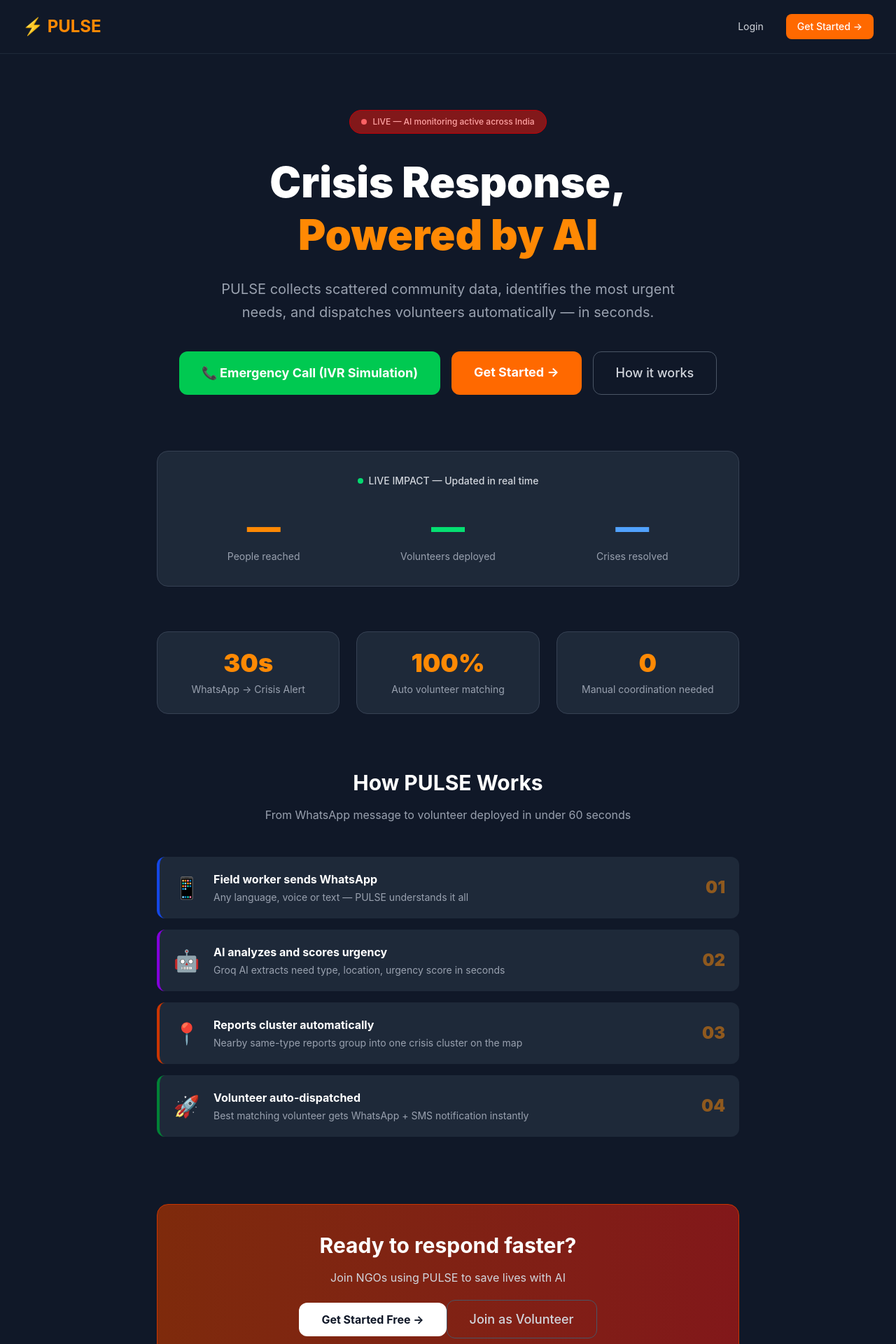
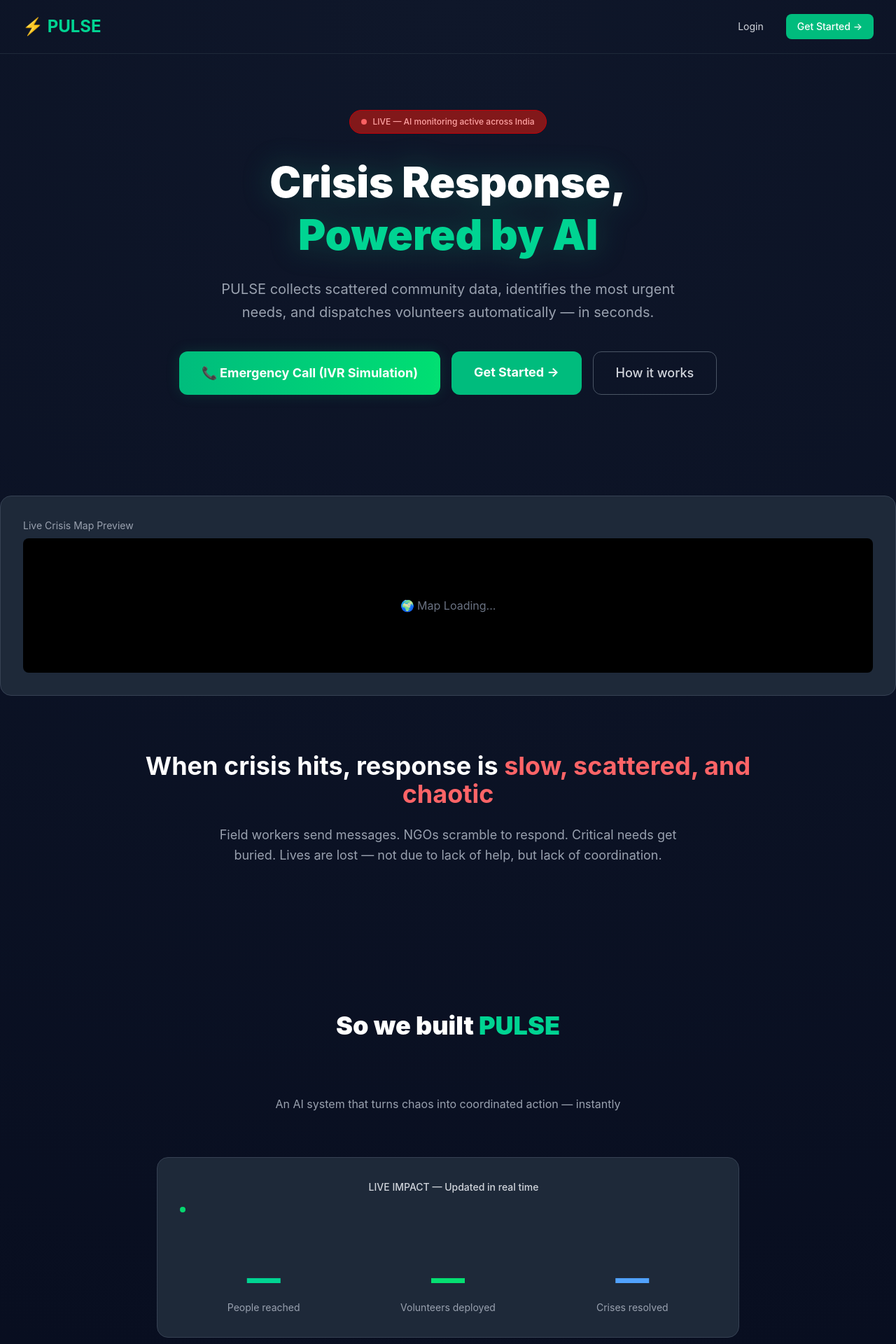
Before and after one commit to umaima06/Pulse, a React app in the folder frontend/: page / in a window 1280 px wide. Shown: the top 1920 px of the page at 70% size. Built offline with nearby package versions, Linux system fonts and the light colour scheme; the HTML template or start-up script is replaced by a standard one.

Commit message:
improving the UI of the website..(halfway there)

```diff
--- a/frontend/package.json
+++ b/frontend/package.json
@@ -15,18 +15,20 @@
     "firebase": "^12.11.0",
     "react": "^19.2.4",
     "react-dom": "^19.2.4",
-    "react-router-dom": "^6.30.3",
-    "tailwindcss": "^4.2.2"
+    "react-router-dom": "^6.30.3"
   },
   "devDependencies": {
     "@eslint/js": "^9.39.4",
     "@types/react": "^19.2.14",
     "@types/react-dom": "^19.2.3",
     "@vitejs/plugin-react": "^6.0.1",
+    "autoprefixer": "^10.4.27",
     "eslint": "^9.39.4",
     "eslint-plugin-react-hooks": "^7.0.1",
     "eslint-plugin-react-refresh": "^0.5.2",
     "globals": "^17.4.0",
+    "postcss": "^8.5.9",
+    "tailwindcss": "^4.2.2",
     "vite": "^8.0.1"
   }
 }
--- a/frontend/src/components/Navbar.jsx
+++ b/frontend/src/components/Navbar.jsx
@@ -27,7 +27,7 @@ function Navbar() {
   }
 
   return (
-    <div className="bg-gray-800 px-6 py-4 flex items-center justify-between border-b border-gray-700">
+    <div className="bg-black/40 backdrop-blur-lg border-b border-white/10 px-6 py-4 flex items-center justify-between border-b border-gray-700">
       <Link to="/" className="text-2xl font-bold text-orange-400">⚡ PULSE</Link>
       <div className="flex gap-4 overflow-x-auto items-center">
         {links.map(link => (
--- a/frontend/src/index.css
+++ b/frontend/src/index.css
@@ -5,6 +5,26 @@
   100% { transform: scale(2.5); opacity: 0; }
 }
 
+@keyframes fadeIn {
+  from { opacity: 0; transform: translateY(10px); }
+  to { opacity: 1; transform: translateY(0); }
+}
+
+.animate-fadeIn {
+  animation: fadeIn 0.8s ease forwards;
+}
+
+.shadow-glow {
+  box-shadow: 0 0 20px rgba(16, 185, 129, 0.15);
+}
+
 .pulse-ring {
   animation: pulse-ring 1.5s ease-out infinite;
 }
+
+:root {
+  --pulse-emerald: #10b981;
+  --pulse-emerald-dark: #059669;
+  --pulse-red: #ef4444;
+  --pulse-bg: #0b0f14;
+}
--- a/frontend/src/pages/Landing.jsx
+++ b/frontend/src/pages/Landing.jsx
@@ -24,27 +24,27 @@ function Landing() {
   }, [])
 
   return (
-    <div className="min-h-screen bg-gray-900 text-white">
+    <div className="min-h-screen bg-[radial-gradient(circle_at_top,_#0f172a,_#020617)] text-white">
 
       {/* Navbar */}
       <div className="flex items-center justify-between px-8 py-5 border-b border-gray-800">
-        <h1 className="text-2xl font-bold text-orange-400">⚡ PULSE</h1>
+        <h1 className="text-2xl font-bold text-emerald-400">⚡ PULSE</h1>
         <div className="flex gap-4">
           <Link to="/get-started" className="text-gray-300 hover:text-white text-sm px-4 py-2 transition-colors">Login</Link>
-          <Link to="/get-started" className="bg-orange-500 hover:bg-orange-600 text-white text-sm px-4 py-2 rounded-lg font-medium transition-all">Get Started →</Link>
+          <Link to="/get-started" className="bg-emerald-500 hover:bg-emerald-600 text-white text-sm px-4 py-2 rounded-lg font-medium transition-all">Get Started →</Link>
         </div>
       </div>
 
       {/* Hero */}
-      <div className="max-w-5xl mx-auto px-8 py-20 text-center">
+      <div className="max-w-5xl mx-auto px-8 py-20 text-center animate-fadeIn">
         <div className="inline-flex items-center gap-2 bg-red-900 bg-opacity-50 border border-red-700 text-red-300 text-xs px-4 py-2 rounded-full mb-8 font-medium">
           <span className="w-2 h-2 bg-red-400 rounded-full animate-pulse inline-block"></span>
           LIVE — AI monitoring active across India
         </div>
 
-        <h2 className="text-5xl md:text-6xl font-black mb-6 leading-tight">
+        <h2 className="text-5xl md:text-6xl font-black mb-6 leading-tight drop-shadow-[0_0_20px_rgba(16,185,129,0.3)]">
           Crisis Response,<br />
-          <span className="text-orange-400">Powered by AI</span>
+          <span className="text-emerald-400">Powered by AI</span>
         </h2>
 
         <p className="text-gray-400 text-lg md:text-xl mb-10 max-w-2xl mx-auto leading-relaxed">
@@ -56,12 +56,12 @@ function Landing() {
 
           <button
             onClick={startCall}
-            className="bg-green-500 hover:bg-green-600 text-white font-bold px-8 py-4 rounded-xl text-lg transition-all transform hover:scale-105"
+            className="bg-gradient-to-r from-emerald-500 to-green-400 hover:from-emerald-600 hover:to-green-500 shadow-glow text-white font-bold px-8 py-4 rounded-xl text-lg transition-all transform hover:scale-105"
           >
             📞 Emergency Call (IVR Simulation)
           </button>
 
-          <Link to="/get-started" className="bg-orange-500 hover:bg-orange-600 text-white font-bold px-8 py-4 rounded-xl text-lg transition-all transform hover:scale-105">
+          <Link to="/get-started" className="bg-emerald-500 hover:bg-emerald-600 text-white font-bold px-8 py-4 rounded-xl text-lg transition-all transform hover:scale-105">
           Get Started →
           </Link>
 
@@ -71,17 +71,52 @@ function Landing() {
         </div>
       </div>
 
+      <div className="mt-16 relative">
+        <div className="bg-gray-800 border border-gray-700 rounded-2xl p-8 hover:scale-[1.01] transition-all duration-300">
+          <p className="text-sm text-gray-400 mb-2">Live Crisis Map Preview</p>
+          <div className="h-48 bg-black rounded-lg flex items-center justify-center text-gray-500">
+            🌍 Map Loading...
+          </div>
+        </div>
+      </div>
+
+      <div className="max-w-5xl mx-auto px-8 py-20 text-center animate-fadeIn">
+        <h3 className="text-3xl md:text-4xl font-bold mb-6">
+          When crisis hits, response is
+          <span className="text-red-400"> slow, scattered, and chaotic</span>
+        </h3>
+
+        <p className="text-gray-400 max-w-2xl mx-auto text-lg leading-relaxed">
+          Field workers send messages. NGOs scramble to respond.
+          Critical needs get buried. Lives are lost — not due to lack of help,
+          but lack of coordination.
+        </p>
+      </div>
+
+      <div className="text-center py-16 animate-fadeIn">
+        <h3 className="text-4xl font-black">
+          <div className="text-center py-16 animate-fadeIn">
+            So we built <span className="text-emerald-400">PULSE</span>
+          </div>
+        </h3>
+        <p className="text-gray-400 mt-4">
+          An AI system that turns chaos into coordinated action — instantly
+        </p>
+      </div>
+
       {/* Live Impact Counter */}
       <div className="max-w-4xl mx-auto px-8 pb-16">
-        <div className="bg-gray-800 border border-gray-700 rounded-2xl p-8">
+        <div className="bg-gray-800 border border-gray-700 rounded-2xl p-8 hover:scale-[1.01] transition-all duration-300">
           <div className="flex items-center justify-center gap-2 mb-8">
             <span className="w-2 h-2 bg-green-400 rounded-full animate-pulse"></span>
-            <p className="text-gray-300 text-sm font-medium">LIVE IMPACT — Updated in real time</p>
+            <div className="max-w-4xl mx-auto px-8 pb-16 animate-fadeIn">
+              <p className="text-gray-300 text-sm font-medium">LIVE IMPACT — Updated in real time</p>
+            </div>
           </div>
 
           <div className="grid grid-cols-1 sm:grid-cols-3 gap-6 text-center">
             <div>
-              <p className="text-5xl font-black text-orange-400">
+              <p className="text-5xl font-black text-emerald-400">
                 {stats ? ((stats.reports?.total_affected ?? 0)).toLocaleString() : '—'}
               </p>
               <p className="text-gray-400 mt-2 text-sm">People reached</p>
@@ -112,8 +147,8 @@ function Landing() {
             { value: '100%', label: 'Auto volunteer matching' },
             { value: '0', label: 'Manual coordination needed' },
           ].map(stat => (
-            <div key={stat.label} className="bg-gray-800 hover:bg-gray-750 rounded-2xl p-6 text-center border border-gray-700 hover:border-orange-500 transition-all">
-              <p className="text-4xl font-black text-orange-400">{stat.value}</p>
+            <div key={stat.label} className="bg-gray-800 hover:bg-gray-750 rounded-2xl p-6 text-center border border-gray-700 hover:border-orange-500 transition-all duration-300 hover:scale-[1.02]">
+              <p className="text-4xl font-black text-emerald-400">{stat.value}</p>
               <p className="text-gray-400 mt-2 text-sm">{stat.label}</p>
             </div>
           ))}
@@ -121,24 +156,44 @@ function Landing() {
       </div>
 
       {/* How it works */}
-      <div id="how" className="max-w-4xl mx-auto px-8 pb-24">
+      <div id="how" className="max-w-4xl mx-auto px-8 pb-24 animate-fadeIn">
         <h3 className="text-3xl font-bold text-center mb-4">How PULSE Works</h3>
         <p className="text-gray-400 text-center mb-12">From WhatsApp message to volunteer deployed in under 60 seconds</p>
 
-        <div className="grid grid-cols-1 gap-4">
+        <div className="space-y-6">
           {[
             { step: '01', title: 'Field worker sends WhatsApp', desc: 'Any language, voice or text — PULSE understands it all', icon: '📱', color: 'border-blue-700' },
             { step: '02', title: 'AI analyzes and scores urgency', desc: 'Groq AI extracts need type, location, urgency score in seconds', icon: '🤖', color: 'border-purple-700' },
             { step: '03', title: 'Reports cluster automatically', desc: 'Nearby same-type reports group into one crisis cluster on the map', icon: '📍', color: 'border-orange-700' },
             { step: '04', title: 'Volunteer auto-dispatched', desc: 'Best matching volunteer gets WhatsApp + SMS notification instantly', icon: '🚀', color: 'border-green-700' },
           ].map(item => (
-            <div key={item.step} className={"bg-gray-800 rounded-xl p-5 flex items-center gap-5 border-l-4 " + item.color}>
-              <span className="text-3xl">{item.icon}</span>
-              <div className="flex-1">
-                <p className="text-white font-bold">{item.title}</p>
-                <p className="text-gray-400 text-sm mt-1">{item.desc}</p>
+            <div key={item.step} className={"relative bg-gray-800 rounded-xl p-5 flex items-center gap-5 border-l-4 " + item.color + " hover:scale-[1.02] transition-all duration-300"}>
+              {/* 🔥 vertical pipeline line */}
+              <div className="absolute left-6 top-0 bottom-0 w-px bg-gray-700"></div>
+              <div className={"bg-gray-800 rounded-xl p-5 flex items-center gap-5 border-l-4 transition-all duration-300 hover:scale-[1.02] " + item.color}>
+                <span className="text-3xl">{item.icon}</span>
+                <div className="flex-1">
+                  <p className="text-white font-bold">{item.title}</p>
+                  <p className="text-gray-400 text-sm mt-1">{item.desc}</p>
+                </div>
+                <span className="text-emerald-400 font-black text-2xl opacity-50">{item.step}</span>
               </div>
-              <span className="text-orange-400 font-black text-2xl opacity-50">{item.step}</span>
+            </div>
+          ))}
+        </div>
+      </div>
+
+      <div className="max-w-5xl mx-auto px-8 py-20 animate-fadeIn">
+        <h3 className="text-3xl font-bold text-center mb-12">Why PULSE is different</h3>
+        <div className="grid md:grid-cols-3 gap-6">
+          {[
+            {title: "AI-first",desc: "Understands natural language, urgency, and location instantly"},
+            {title: "Real-time", desc: "No dashboards to refresh — everything updates live"},
+            {title: "Zero coordination", desc: "Volunteers are matched and deployed automatically"}
+          ].map(item => (
+            <div className="bg-gray-800 border border-gray-700 rounded-2xl p-8 hover:scale-[1.01] transition-all duration-300">
+              <p className="text-emerald-400 font-bold mb-2">{item.title}</p>
+              <p className="text-gray-400 text-sm">{item.desc}</p>
             </div>
           ))}
         </div>
@@ -146,7 +201,7 @@ function Landing() {
 
       {/* CTA */}
       <div className="max-w-4xl mx-auto px-8 pb-24">
-        <div className="bg-gradient-to-r from-orange-900 to-red-900 rounded-2xl p-10 text-center border border-orange-700">
+        <div className="bg-gradient-to-r from-orange-900 to-red-900 rounded-2xl p-10 text-center border border-orange-700 hover:scale-[1.02] transition-all duration-300">
           <h3 className="text-3xl font-bold mb-4">Ready to respond faster?</h3>
           <p className="text-gray-300 mb-6">Join NGOs using PULSE to save lives with AI</p>
           <Link to="/get-started" className="bg-white text-gray-900 font-bold px-8 py-3 rounded-xl hover:bg-gray-100 transition-all inline-block">
--- a/frontend/src/pages/Login.jsx
+++ b/frontend/src/pages/Login.jsx
@@ -45,7 +45,7 @@ function Login() {
     <div className="min-h-screen bg-gray-900 text-white flex flex-col items-center justify-center px-4">
       <Link to="/" className="text-3xl font-black text-orange-400 mb-10">⚡ PULSE</Link>
 
-      <div className="bg-gray-800 rounded-2xl p-8 w-full max-w-md border border-gray-700">
+      <div className="bg-black/50 backdrop-blur-xl border border-white/10 shadow-glow rounded-2xl p-8 w-full max-w-md border border-gray-700">
         <h2 className="text-2xl font-bold mb-2">
           {isRegister ? 'Create NGO Account' : 'Welcome back'}
         </h2>
--- a/frontend/src/pages/Volunteer.jsx
+++ b/frontend/src/pages/Volunteer.jsx
@@ -36,6 +36,7 @@ function Volunteer() {
       <div className="max-w-lg mx-auto px-6 py-10">
         <h2 className="text-3xl font-bold mb-2">Register as Volunteer</h2>
         <p className="text-gray-400 mb-8">Join PULSE to help communities in crisis</p>
+        <p className="text-emerald-400 text-sm mb-4">💚 Every task you complete directly impacts lives in real-time</p>
         {status === 'success' && (
           <div className="bg-green-800 border border-green-500 rounded-lg p-4 mb-6">
             <p className="text-green-300 font-medium">✅ Registered! You will receive WhatsApp alerts.</p>
```
Also changed, not shown: frontend/src/pages/Dashboard.jsx (+6 -4 lines), 1 other file (tests, documents, lock files or other folders).
